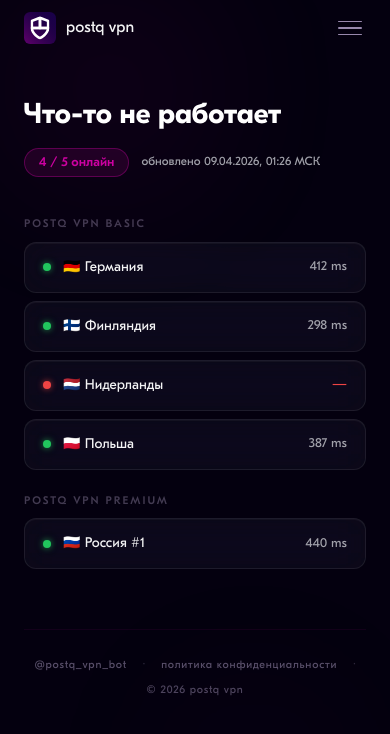
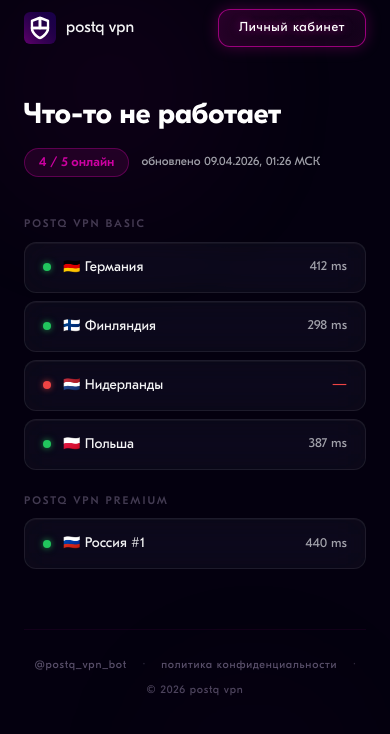
Before and after one commit to postQuintus/postq-site-status, a Next.js app: page / in a window 390 px wide. Shown: the top 734 px of the page. Built offline with nearby package versions, Linux system fonts and the light colour scheme.

Commit message:
feat: remove mobile burger, show account button always
Co-Authored-By: Claude Sonnet 4.6 <noreply@anthropic.com>

```diff
--- a/src/components/Header.tsx
+++ b/src/components/Header.tsx
@@ -2,13 +2,12 @@
 
 import Link from 'next/link'
 import Image from 'next/image'
-import { motion, AnimatePresence } from 'framer-motion'
+import { motion } from 'framer-motion'
 import { useEffect, useState } from 'react'
 import PersonalAccountButton from './PersonalAccountButton'
 
 export default function Header() {
   const [scrolled, setScrolled] = useState(false)
-  const [mobileOpen, setMobileOpen] = useState(false)
 
   useEffect(() => {
     const onScroll = () => setScrolled(window.scrollY > 10)
@@ -16,23 +15,18 @@ export default function Header() {
     return () => window.removeEventListener('scroll', onScroll)
   }, [])
 
-  useEffect(() => {
-    if (mobileOpen) setMobileOpen(false)
-  // eslint-disable-next-line react-hooks/exhaustive-deps
-  }, [scrolled])
-
   return (
     <header
       className="fixed left-0 right-0 z-50 transition-all duration-500"
       style={{
         top: 0,
-        background: scrolled || mobileOpen ? 'rgba(4,0,15,0.7)' : 'transparent',
-        backdropFilter: scrolled || mobileOpen ? 'blur(24px) saturate(160%)' : 'none',
-        WebkitBackdropFilter: scrolled || mobileOpen ? 'blur(24px) saturate(160%)' : 'none',
-        borderBottom: scrolled || mobileOpen
+        background: scrolled ? 'rgba(4,0,15,0.7)' : 'transparent',
+        backdropFilter: scrolled ? 'blur(24px) saturate(160%)' : 'none',
+        WebkitBackdropFilter: scrolled ? 'blur(24px) saturate(160%)' : 'none',
+        borderBottom: scrolled
           ? '1px solid rgba(207,0,163,0.12)'
           : '1px solid transparent',
-        boxShadow: scrolled || mobileOpen
+        boxShadow: scrolled
           ? '0 1px 32px rgba(0,0,0,0.3), inset 0 1px 0 rgba(255,255,255,0.04)'
           : 'none',
       }}
@@ -55,69 +49,16 @@ export default function Header() {
           </Link>
         </motion.div>
 
-        {/* Right: account button + burger */}
+        {/* Personal account button */}
         <motion.div
           initial={{ opacity: 0, x: 20 }}
           animate={{ opacity: 1, x: 0 }}
           transition={{ delay: 0.2 }}
-          className="flex items-center gap-3"
         >
-          <div className="hidden md:block">
-            <PersonalAccountButton />
-          </div>
+          <PersonalAccountButton />
+        </motion.div>
 
-          {/* Burger */}
-          <button
-            className="md:hidden"
-            onClick={() => setMobileOpen(v => !v)}
-            aria-label="Меню"
-            style={{ background: 'none', border: 'none', cursor: 'pointer', padding: '4px' }}
-          >
-            <div style={{ display: 'flex', flexDirection: 'column', justifyContent: 'center', gap: '5px', width: 24, height: 24 }}>
-              <motion.span
-                animate={mobileOpen
-                  ? { rotate: 45, y: 6.5, backgroundColor: 'rgba(207,0,163,0.9)' }
-                  : { rotate: 0,  y: 0,   backgroundColor: 'rgba(215,194,240,0.7)' }}
-                transition={{ duration: 0.22 }}
-                style={{ display: 'block', height: 1.5, borderRadius: 2, transformOrigin: 'center' }}
-              />
-              <motion.span
-                animate={mobileOpen
-                  ? { scaleX: 0, opacity: 0 }
-                  : { scaleX: 1, opacity: 1, backgroundColor: 'rgba(215,194,240,0.7)' }}
-                transition={{ duration: 0.15 }}
-                style={{ display: 'block', height: 1.5, borderRadius: 2, transformOrigin: 'center' }}
-              />
-              <motion.span
-                animate={mobileOpen
-                  ? { rotate: -45, y: -6.5, backgroundColor: 'rgba(207,0,163,0.9)' }
-                  : { rotate: 0,   y: 0,    backgroundColor: 'rgba(215,194,240,0.7)' }}
-                transition={{ duration: 0.22 }}
-                style={{ display: 'block', height: 1.5, borderRadius: 2, transformOrigin: 'center' }}
-              />
-            </div>
-          </button>
-        </motion.div>
       </div>
-
-      {/* Mobile menu */}
-      <AnimatePresence>
-        {mobileOpen && (
-          <motion.div
-            initial={{ opacity: 0, height: 0 }}
-            animate={{ opacity: 1, height: 'auto' }}
-            exit={{ opacity: 0, height: 0 }}
-            transition={{ duration: 0.22, ease: 'easeInOut' }}
-            style={{ overflow: 'hidden' }}
-          >
-            <div style={{ padding: '8px 24px 20px', display: 'flex', flexDirection: 'column', gap: '2px', borderTop: '1px solid rgba(207,0,163,0.08)' }}>
-              <div style={{ marginTop: '12px' }}>
-                <PersonalAccountButton />
-              </div>
-            </div>
-          </motion.div>
-        )}
-      </AnimatePresence>
     </header>
   )
 }
```
